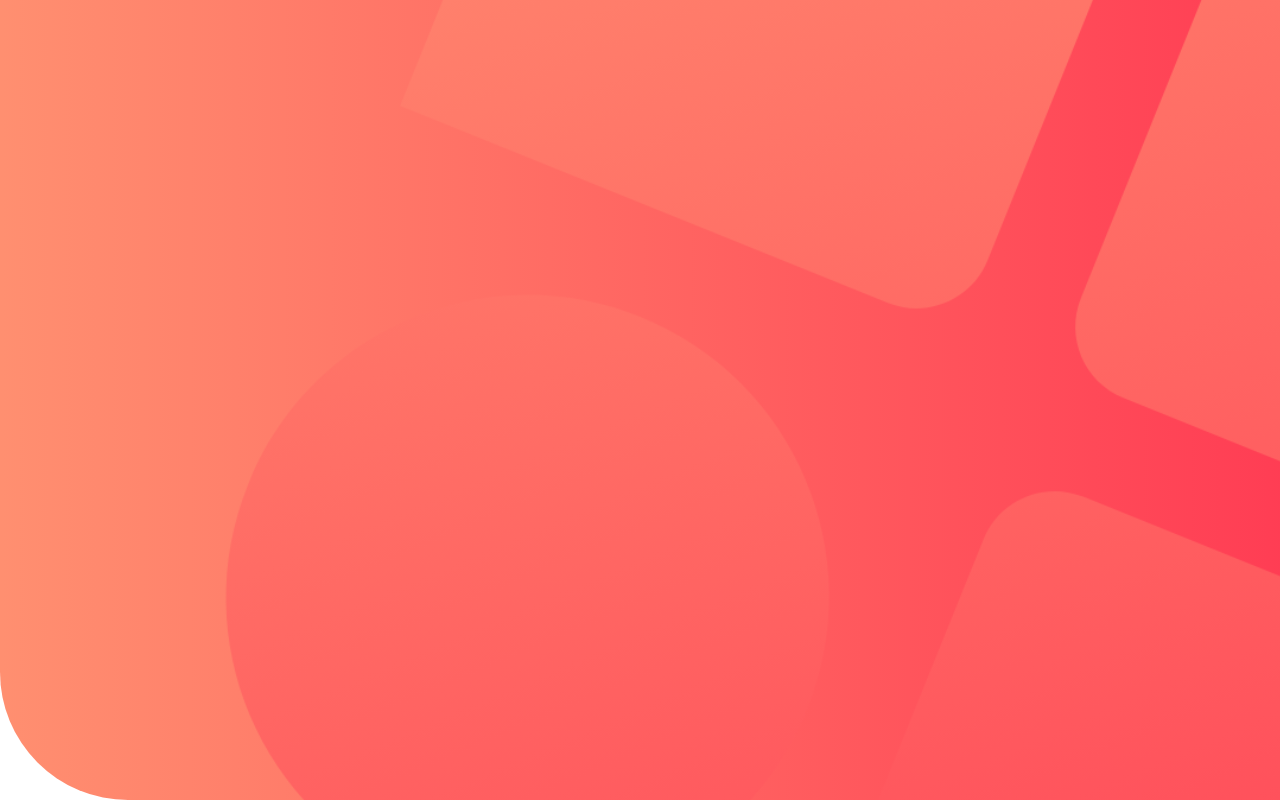
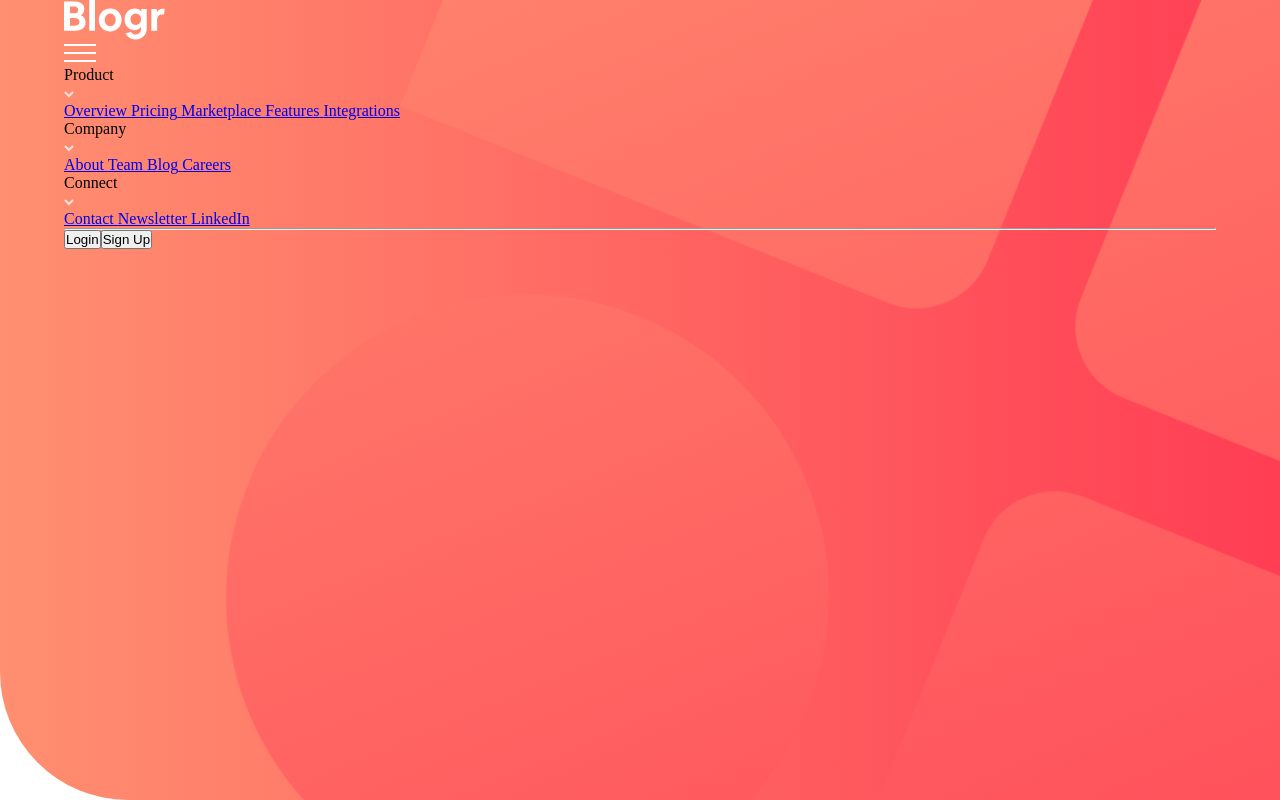
Before and after one commit to CrystalNyein/frontend-mentor-blogr-landing-page, a React (Create React App) app: page / in a window 1280 px wide. Built offline with nearby package versions, Linux system fonts and the light colour scheme.

Commit message:
Nav html done but not css

```diff
--- /dev/null
+++ b/src/components/CollapseNav.js
@@ -0,0 +1,22 @@
+import React, { useState } from "react";
+import ArrowDown from "../assets/images/icon-arrow-light.svg";
+import "./CollapseNav.css";
+
+const CollapseNav = (props) => {
+  const [collapsed, setCollapsed] = useState(false);
+  return (
+    <div className="CollapseNav">
+      <p className="nav-title">{props.name} </p>
+      <img className="collapsed" src={ArrowDown} alt=""></img>
+      <div className="collapse-container">
+        {props.collapse.map((c, i) => (
+          <a key={i} href="#">
+            {c}{" "}
+          </a>
+        ))}
+      </div>
+    </div>
+  );
+};
+
+export default CollapseNav;
--- /dev/null
+++ b/src/components/Header.js
@@ -0,0 +1,32 @@
+import React from "react";
+import logo from "../assets/images/logo.svg";
+import hamburger from "../assets/images/icon-hamburger.svg";
+import CollapseNav from "./CollapseNav";
+
+const Header = () => {
+  const navLinks = [
+    ["Overview", "Pricing", "Marketplace", "Features", "Integrations"],
+    ["About", "Team", "Blog", "Careers"],
+    ["Contact", "Newsletter", "LinkedIn"],
+  ];
+  return (
+    <header className="Header">
+      <img id="logo" src={logo} alt="Blogr Logo" />
+      <nav>
+        <img id="nav-menu" src={hamburger} alt="" />
+        <div className="nav-links">
+          <CollapseNav name="Product" collapse={navLinks[0]} />
+          <CollapseNav name="Company" collapse={navLinks[1]} />
+          <CollapseNav name="Connect" collapse={navLinks[2]} />
+        </div>
+        <hr></hr>
+        <div className="nav-actions">
+          <button className="btn nav-btn">Login</button>
+          <button className="btn nav-btn">Sign Up</button>
+        </div>
+      </nav>
+    </header>
+  );
+};
+
+export default Header;
--- a/src/components/HeroSection.css
+++ b/src/components/HeroSection.css
@@ -1,12 +1,10 @@
 .HeroSection {
   height: 100vh;
-
   background-image: linear-gradient(
     to right,
     hsl(13, 100%, 72%),
     hsl(353, 100%, 62%)
   );
-
   border-radius: 0 0 0 8rem;
 }
 .hero-container {
@@ -16,4 +14,5 @@
   background-size: 190%;
   background-position: center left 20%;
   background-repeat: no-repeat;
+  padding: 0 5vw;
 }
--- a/src/components/HeroSection.js
+++ b/src/components/HeroSection.js
@@ -1,10 +1,13 @@
 import React from "react";
+import Header from "./Header";
 import "./HeroSection.css";
 
 const HeroSection = () => {
   return (
     <div className="HeroSection">
-      <div className="hero-container"></div>
+      <div className="hero-container">
+        <Header />
+      </div>
     </div>
   );
 };
```
Also changed, not shown: src/components/CollapseNav.css (added), src/components/Header.css (added).
